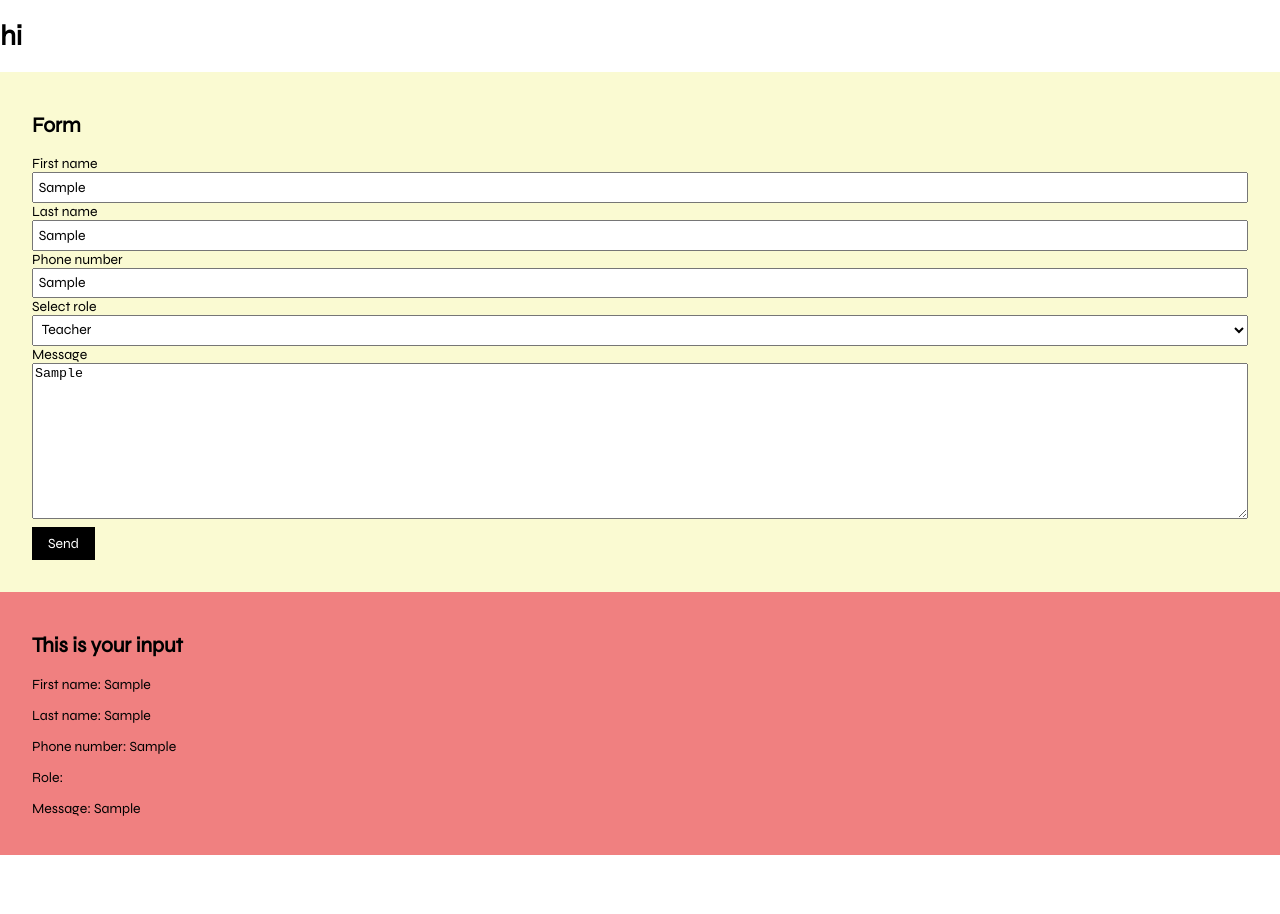
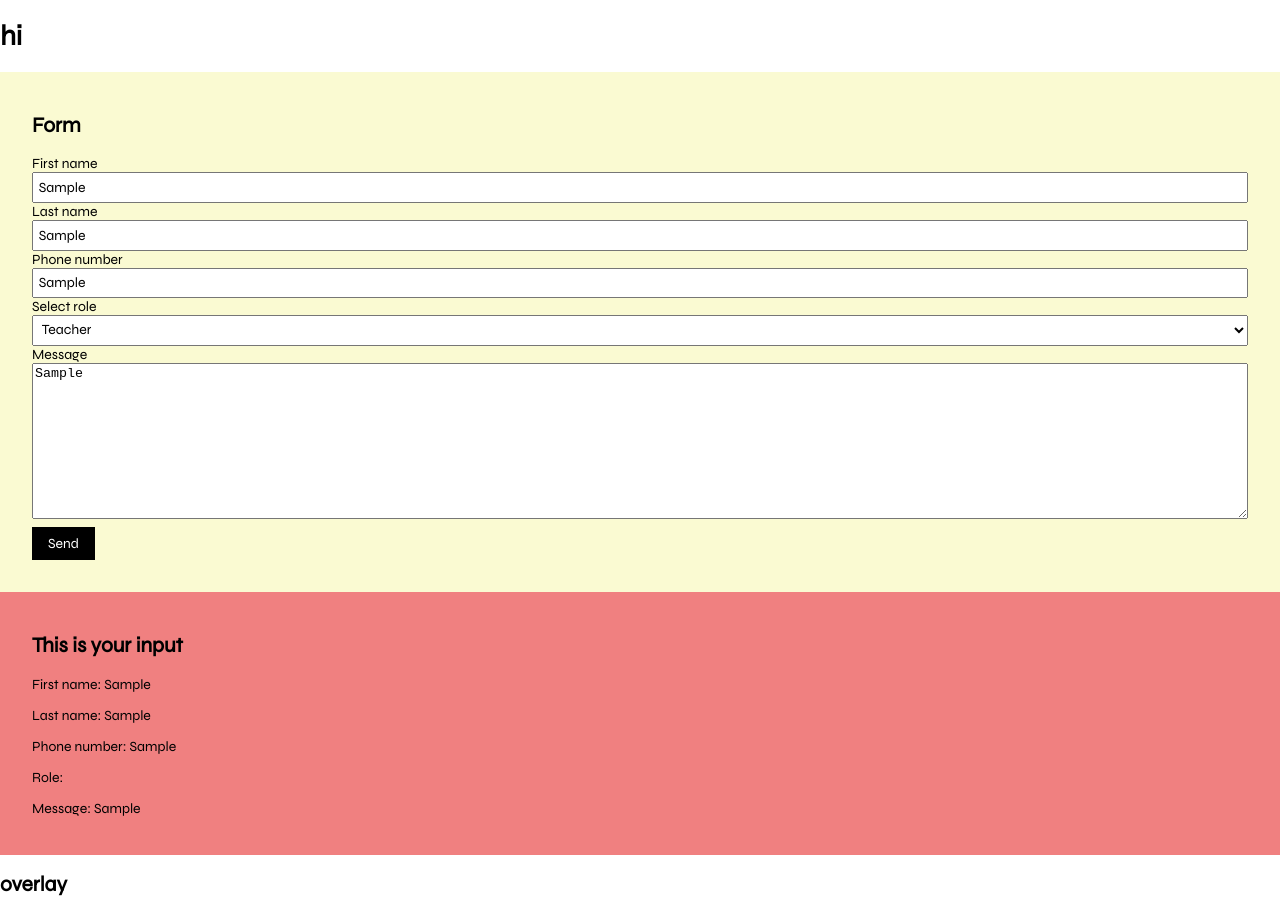
Before and after one commit to pixelsnow/form_handling_task_react, a React (Create React App) app: page / in a window 1280 px wide. Both pictures are taken after typing "Sample", "Sample", "Sample", "Sample" into the empty fields and a click on the button "Send". Before the commit the page ends 855 px from the top, so only its background shows below. Built offline with nearby package versions, Linux system fonts and the light colour scheme.

Commit message:
add overlay functionality

```diff
--- a/src/App.jsx
+++ b/src/App.jsx
@@ -2,6 +2,7 @@ import { Component } from "react";
 import "./App.css";
 import Form from "./Form";
 import View from "./View";
+import Popup from "./Popup";
 
 class App extends Component {
   state = {
@@ -10,10 +11,17 @@ class App extends Component {
     phone: "",
     role: "",
     message: "",
+    showPopup: false,
   };
 
   formHandler = (e) => {
     this.setState({ [e.target.name]: e.target.value });
+  };
+
+  submitForm = (e) => {
+    console.log("hei");
+    e.preventDefault();
+    this.setState({ showPopup: true });
   };
 
   render() {
@@ -21,7 +29,10 @@ class App extends Component {
       <div className="App">
         <h1>hi</h1>
         <div className="form-view-container">
-          <Form formHandler={this.formHandler} />
+          <Form
+            formHandler={this.formHandler}
+            submitHandler={this.submitForm}
+          />
           <View
             firstname={this.state.firstname}
             lastname={this.state.lastname}
@@ -29,6 +40,7 @@ class App extends Component {
             role={this.state.role}
             message={this.state.message}
           />
+          {this.state.showPopup && <Popup />}
         </div>
       </div>
     );
--- a/src/Form.jsx
+++ b/src/Form.jsx
@@ -20,7 +20,9 @@ const Form = (props) => {
         <label htmlFor="message">Message</label>
         <textarea name="message" id="message" cols="30" rows="10"></textarea>
       </form>
-      <button type="submit">Send</button>
+      <button type="submit" onClick={props.submitHandler}>
+        Send
+      </button>
     </div>
   );
 };
--- /dev/null
+++ b/src/Popup.jsx
@@ -0,0 +1,12 @@
+const Popup = () => {
+  return (
+    <div className="Popup">
+      <div className="popupWindow">
+        <h2>overlay</h2>
+      </div>
+      <div className="overlay"></div>
+    </div>
+  );
+};
+
+export default Popup;
```
Also changed, not shown: src/Popup.css (added).
